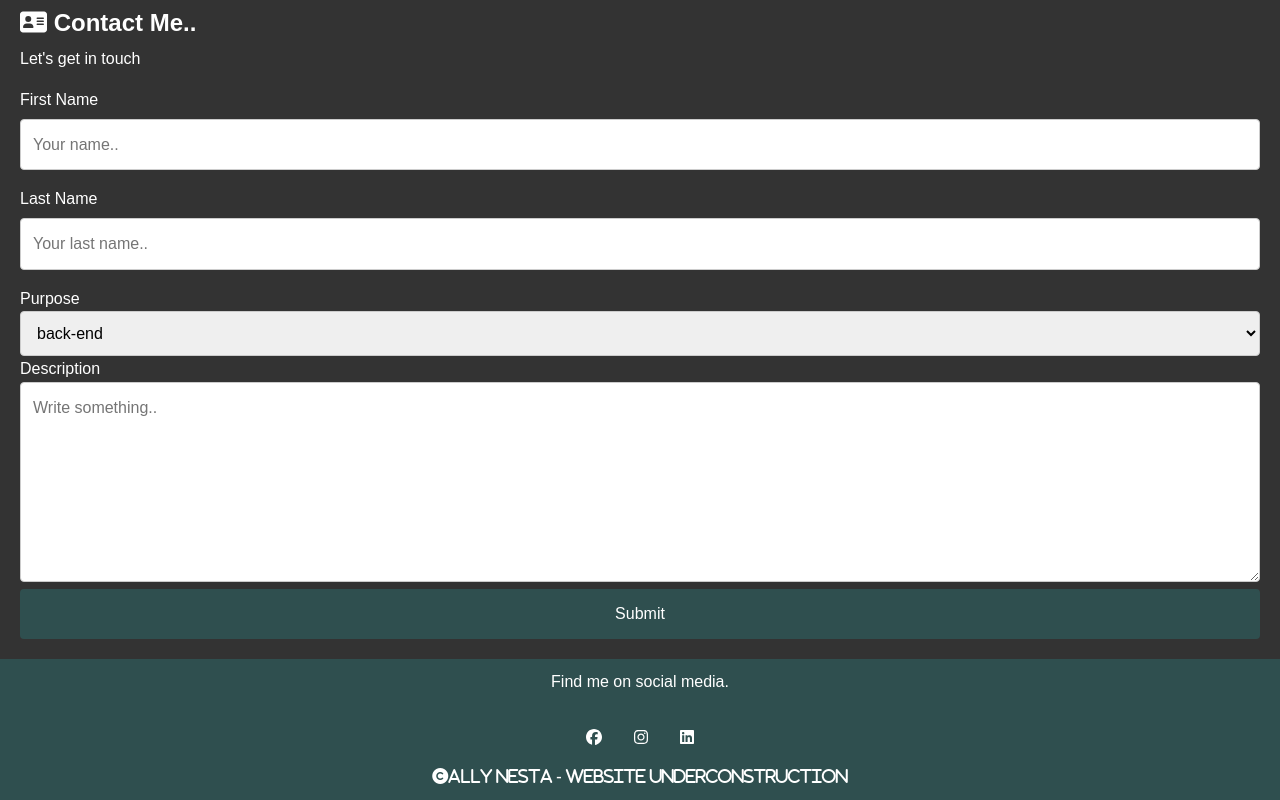
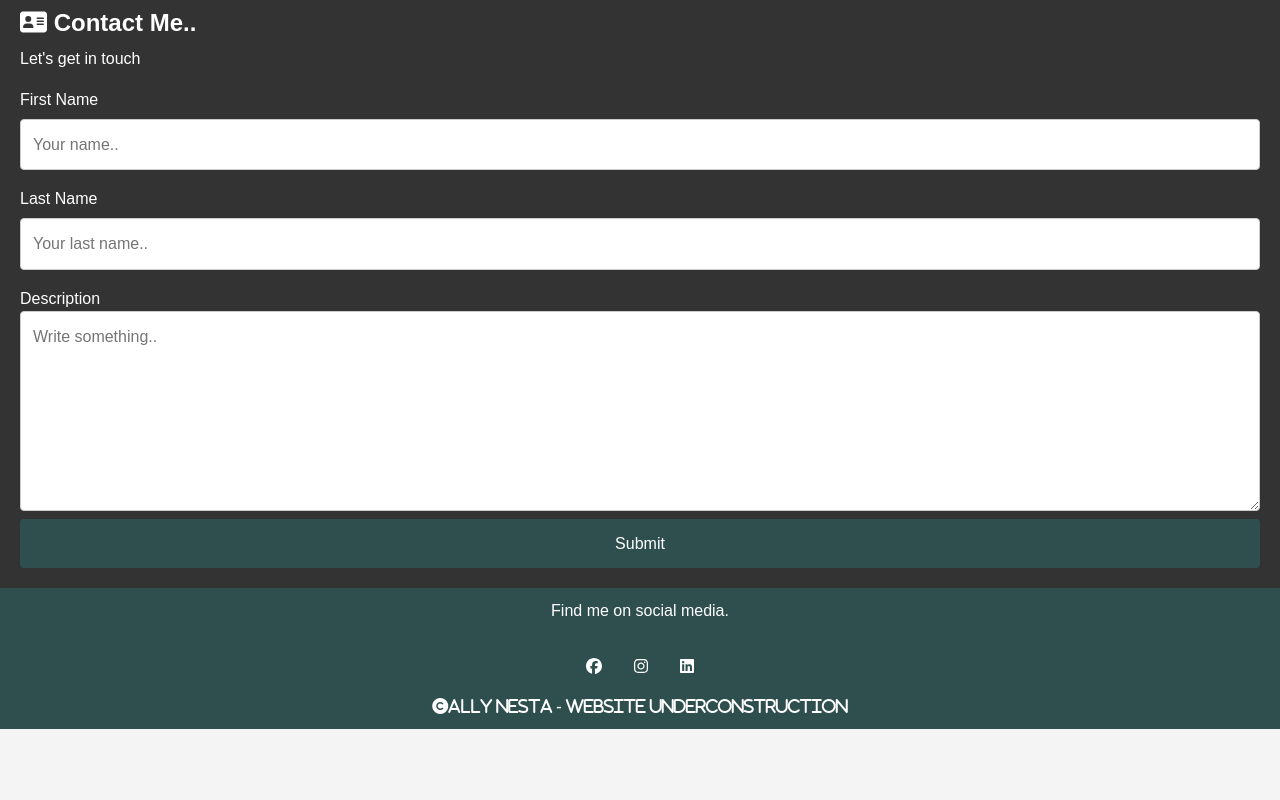
Before and after one commit to Allynesta/cv-tsx, a React (Vite) app: page / in a window 1280 px wide. Shown: the part 1219-2019 px from the top of the page. After the commit the page ends 1948 px from the top, so only its background shows below. Built offline with nearby package versions, Linux system fonts and the light colour scheme.

Commit message:
improve experience section

```diff
--- a/src/component/Contact.tsx
+++ b/src/component/Contact.tsx
@@ -26,12 +26,6 @@ const Contact = () => {
 						placeholder="Your last name.."
 						type="text"
 					/>
-					<label htmlFor="purpose">Purpose</label>
-					<select id="purpose" name="purpose">
-						<option value="back">back-end</option>
-						<option value="front">front-end</option>
-						<option value="full">full-stack</option>
-					</select>
 					<label htmlFor="description">Description</label>
 					<textarea
 						id="description"
--- a/src/styles/experience.css
+++ b/src/styles/experience.css
@@ -28,7 +28,7 @@
   }
 
 
-  .panel {
+  .panel.hide {
     display: none; /* Initially hide all panels */
   }
 
@@ -39,6 +39,13 @@
 
 
 
+  div.panel p {
+    margin: 10px;
+}
+div.panel p::before {
+  content: "> ";
+}
+
   /* Skill section */
 .experience-section {
   list-style-type: none;
```
